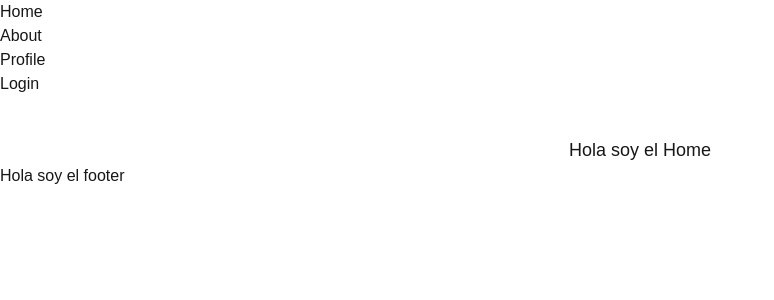
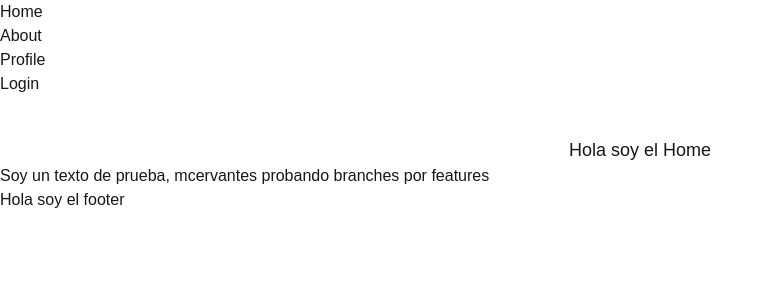
Before and after one commit to PowerGymok/PF-Front, a Next.js app in the folder front/: page / in a window 1280 px wide. Shown: the top 300 px of the page, without its empty margins (0-774 px from the left). Built offline with nearby package versions, Linux system fonts and the light colour scheme.

Commit message:
commit de prueba para flujo de trabajo

```diff
--- a/front/app/page.tsx
+++ b/front/app/page.tsx
@@ -4,7 +4,6 @@ export default function App() {
   return (
     <div>
       <Home />
-
     </div>
   );
 }
--- a/front/components/HomeComponent.tsx
+++ b/front/components/HomeComponent.tsx
@@ -1,9 +1,10 @@
-
-
 export default function HomeComponent() {
-    return (
-        <div>
-            <h1 className="flex justify-center mt-10 text-lg">Hola soy el Home</h1>
-        </div>
-    )
+  return (
+    <div>
+      <h1 className="flex justify-center mt-10 text-lg">Hola soy el Home</h1>
+      <h1>
+        Soy un texto de prueba, mcervantes probando branches por features{" "}
+      </h1>
+    </div>
+  );
 }
```
